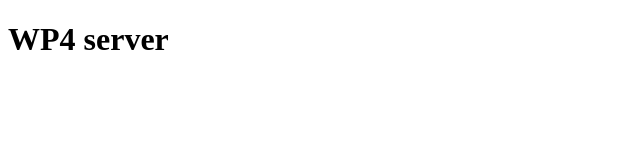
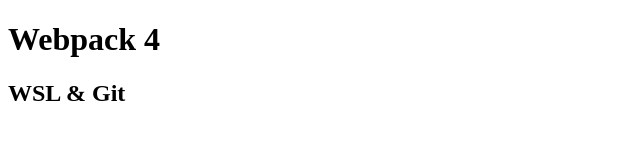
Before and after one commit to morandj/wp4, a website built with webpack: page src/index.html in a window 1280 px wide. Shown: the whole page, without its empty margins (0-640 px from the left). Built offline with nearby package versions, Linux system fonts and the light colour scheme.

Commit message:
index.html update

```diff
--- a/src/index.html
+++ b/src/index.html
@@ -5,7 +5,8 @@
     <title>webpack 4 quickstart</title>
 </head>
 <body>
-    <h1>WP4 server</h1>
+    <h1>Webpack 4</h1>
+    <h2>WSL & Git</h2>
     <div id="app">
     </div>
 </body>
```
